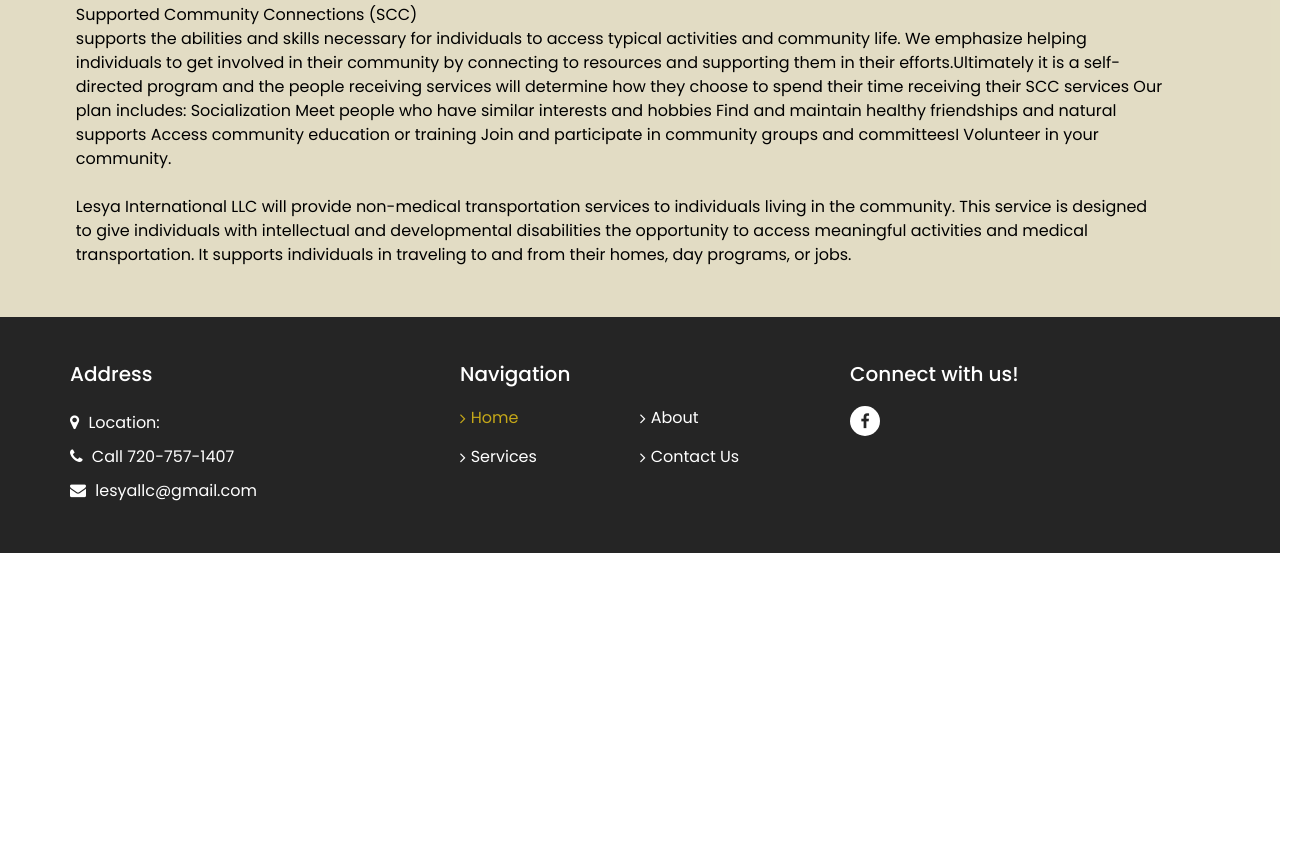
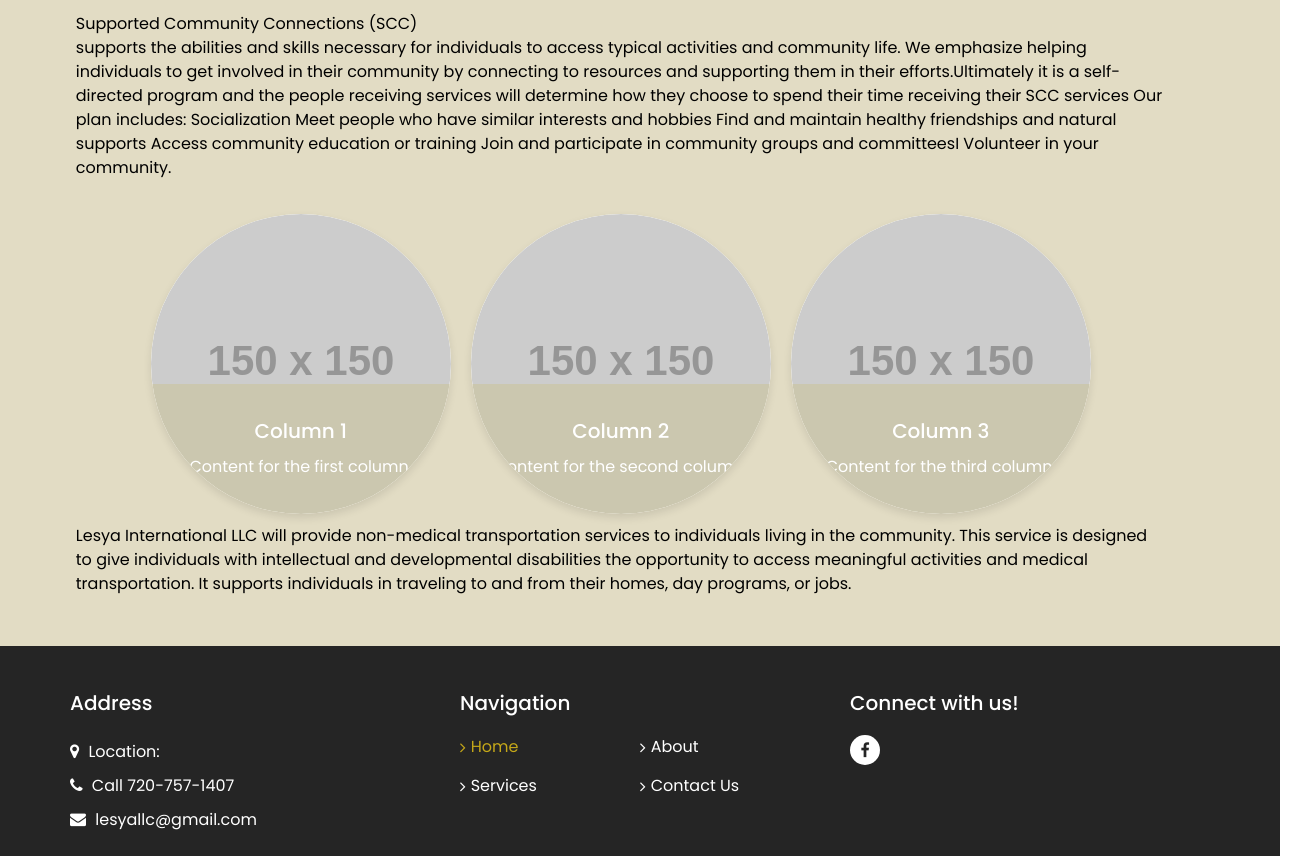
Before and after one commit to Israel2000/primeHomeCare, a plain HTML site: page docs/services.html in a window 1280 px wide. Shown: the part 747-1603 px from the top of the page, 1310 px wide, since content can reach past the window. Before the commit the page ends 1300 px from the top, so only its background shows below. Drawn offline with nearby package versions, Linux system fonts and the light colour scheme; placeholder pictures from the web are drawn by us; a script that the page names is missing.

Commit message:
add service content

```diff
--- a/docs/css/style.css
+++ b/docs/css/style.css
@@ -1278,7 +1278,7 @@ a:focus {
 
 .gallery .gallery-item .gallery-content .gallery-inner {
   transition: 0.5s;
-  background: rgba(0, 0, 0, 0.1);
+  /* background: rgba(0, 0, 0, 0.1); */
   padding-top: 40px;
 }
 
--- a/docs/services.html
+++ b/docs/services.html
@@ -31,6 +31,47 @@
   <!-- send email -->
 </head>
 <style>
+   .wrapper {
+      display: flex;
+      flex-wrap: wrap;
+      justify-content: center;
+      margin: 0 auto;
+      max-width: 1200px;
+    }
+    .circle-card {
+      background-color: #f8f9fa;
+      border-radius: 50%;
+      width: 300px;
+      height: 300px;
+      display: flex;
+      align-items: center;
+      justify-content: center;
+      margin: 10px;
+      text-align: center;
+      box-shadow: 0 4px 8px rgba(0,0,0,0.1);
+      overflow: hidden;
+      position: relative;
+    }
+    .circle-card img {
+      border-radius: 50%;
+      width: 100%;
+      height: 100%;
+      object-fit: cover;
+    }
+    .card-content {
+      position: absolute;
+    bottom: 0;
+    background: #c4a8192a;
+    color: white;
+    width: 100%;
+    text-align: center;
+    padding: 35px 0;
+    }
+    @media (min-width: 768px) {
+      .circle-card {
+        flex: 1 1 calc(33.333% - 20px);
+      }
+    }
    .card {
       height: 200px;
       background-size: cover;
@@ -146,8 +187,12 @@
         </nav>
       </div>
     </header>
+    <div class="container">
+   <h2 class="mt-2">Services</h2>
 
-    <!-- top images -->
+</div>
+    <!-- top images --><hr class="container-fluid" style="background-color: #c4a719;">
+
     <div class="container mt-4">
       <div class="row">
         <div class="col-md-3">
@@ -184,10 +229,7 @@
     </div>
 
 
-<div class="container">
-   <h2 class="mt-2">Services</h2>
 
-</div>
 <br>
 <section class="wehave_section">
   <div class="container">
@@ -219,7 +261,29 @@
 
           Volunteer in your community.
         </p><br/>
-
+       <div class="wrapper">
+    <div class="circle-card">
+      <img src="https://via.placeholder.com/150" alt="Image 1">
+      <div class="card-content">
+        <h5 class="card-title">Column 1</h5>
+        <p class="card-text">Content for the first column.</p>
+      </div>
+    </div>
+    <div class="circle-card">
+      <img src="https://via.placeholder.com/150" alt="Image 2">
+      <div class="card-content">
+        <h5 class="card-title">Column 2</h5>
+        <p class="card-text">Content for the second column.</p>
+      </div>
+    </div>
+    <div class="circle-card">
+      <img src="https://via.placeholder.com/150" alt="Image 3">
+      <div class="card-content">
+        <h5 class="card-title">Column 3</h5>
+        <p class="card-text">Content for the third column.</p>
+      </div>
+    </div>
+  </div>
 
         <p>
           Lesya International LLC will provide non-medical transportation services to individuals living in the community. This service is designed to give individuals with intellectual and developmental disabilities the opportunity to access meaningful activities and medical transportation. It supports individuals in traveling to and from their homes, day programs, or jobs.
```
Also changed, not shown: docs/about.html (+5 -2 lines), docs/contact.html (+10 -8 lines), docs/index.html (+12 -12 lines), docs/css/bootstrap.css.
